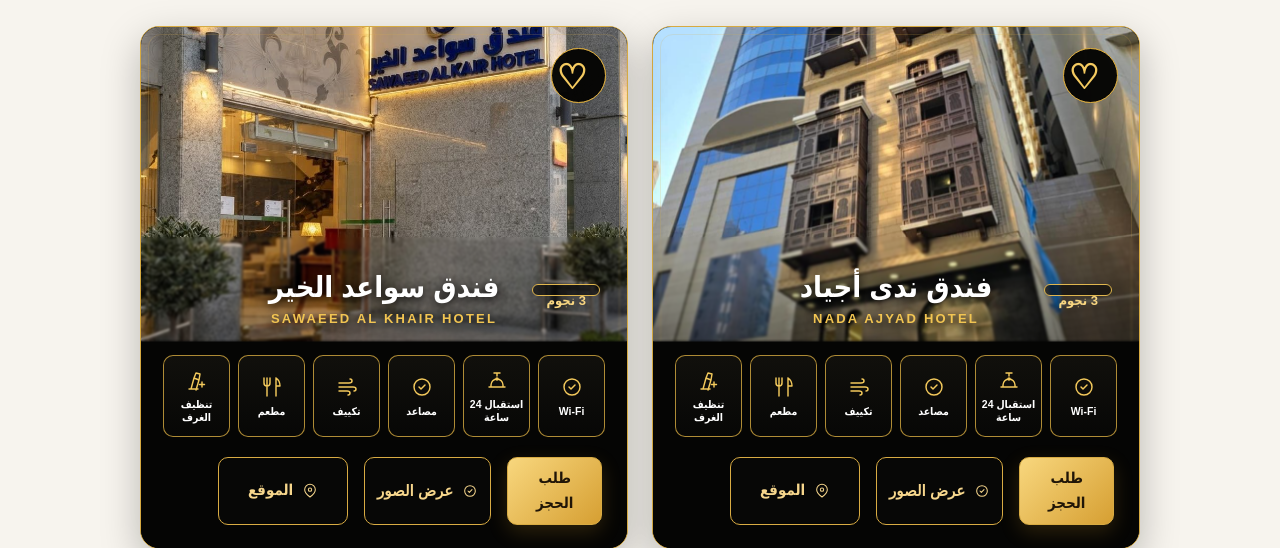
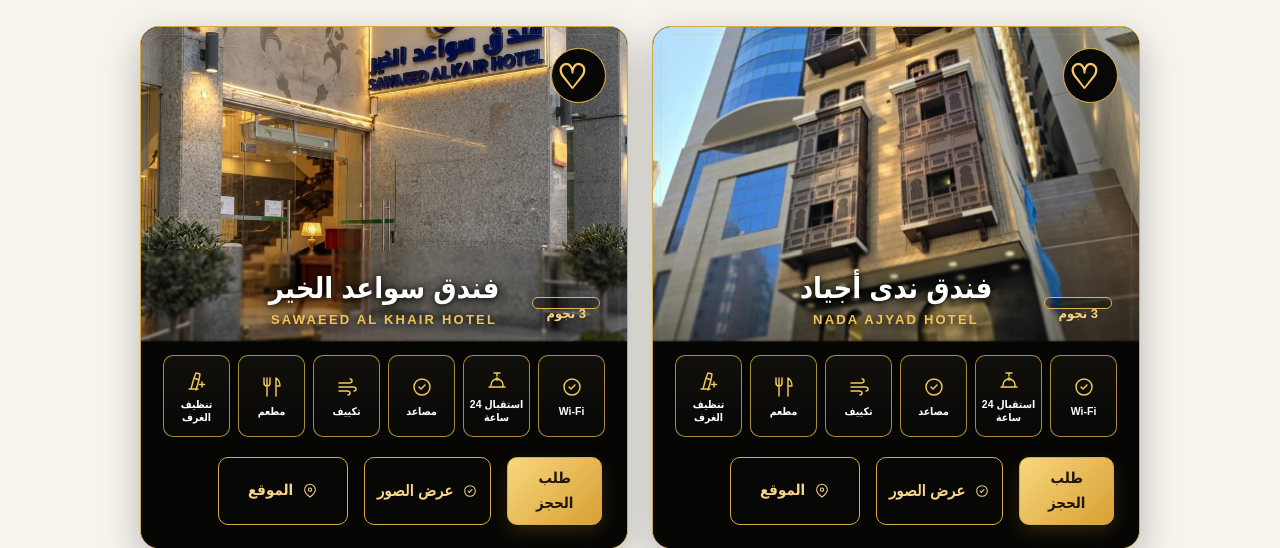
Before and after one commit to Talal-AL438/murooj-golden-b2b, a Flask app: page / in a window 1280 px wide. Shown: the part 1103-1651 px from the top of the page. Run offline with Flask 3, Linux system fonts and the light colour scheme; data comes from the database, SQL or seed files in the repository; data that the repository does not hold is empty.

Commit message:
Remove hotel title background completely for launch design

```diff
--- a/static/landing-refine.css
+++ b/static/landing-refine.css
@@ -1352,3 +1352,39 @@ html body .luxury-hotel-card .luxury-actions .gallery-open-home{
  html body .luxury-hotel-card .luxury-hotel-media .luxury-hotel-heading{min-height:90px!important;padding:0 14px 13px!important}
  html body .luxury-hotel-card .luxury-hotel-media .hotel-name{max-width:78%!important}
 }
+
+/* FINAL POLISH — title must float directly on the hotel photo */
+html body .luxury-hotel-card .luxury-hotel-media .luxury-hotel-heading,
+html body .luxury-hotel-card .luxury-hotel-media .hotel-name,
+html body .luxury-hotel-card .luxury-hotel-media .hotel-name-ar,
+html body .luxury-hotel-card .luxury-hotel-media .hotel-name-en{
+  background:none!important;
+  background-image:none!important;
+  background-color:transparent!important;
+  box-shadow:none!important;
+}
+html body .luxury-hotel-card .luxury-hotel-media .luxury-hotel-heading{
+  bottom:0!important;
+  padding-bottom:15px!important;
+  min-height:92px!important;
+}
+html body .luxury-hotel-card .luxury-hotel-media .hotel-name{
+  display:block!important;
+  width:max-content!important;
+  max-width:78%!important;
+  margin:0 auto!important;
+  padding:0!important;
+}
+html body .luxury-hotel-card .luxury-hotel-media .hotel-name-ar{
+  color:#fff!important;
+  font-weight:900!important;
+  text-shadow:0 2px 12px rgba(0,0,0,.98),0 0 5px rgba(0,0,0,.7)!important;
+}
+html body .luxury-hotel-card .luxury-hotel-media .hotel-name-en{
+  color:#f2c552!important;
+  font-weight:900!important;
+  text-shadow:0 2px 9px rgba(0,0,0,.98)!important;
+}
+html body .luxury-hotel-card .luxury-hotel-media .hotel-rating-badge{
+  background:rgba(0,0,0,.35)!important;
+}
```
